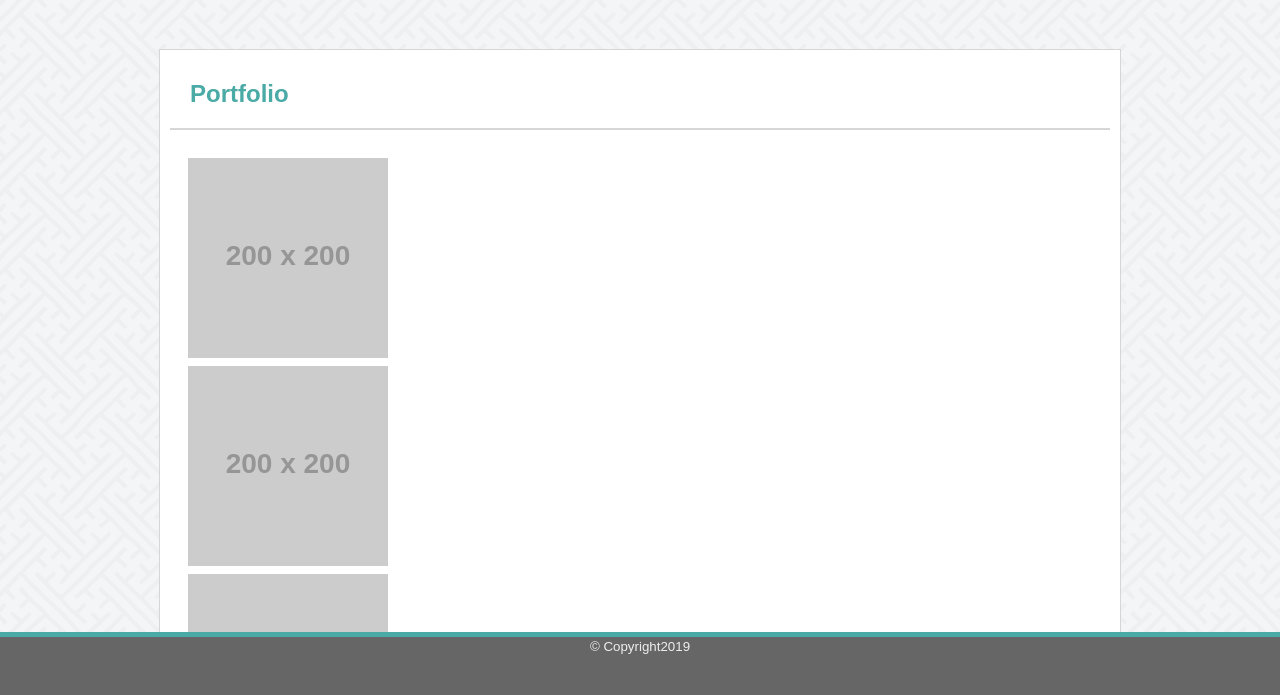
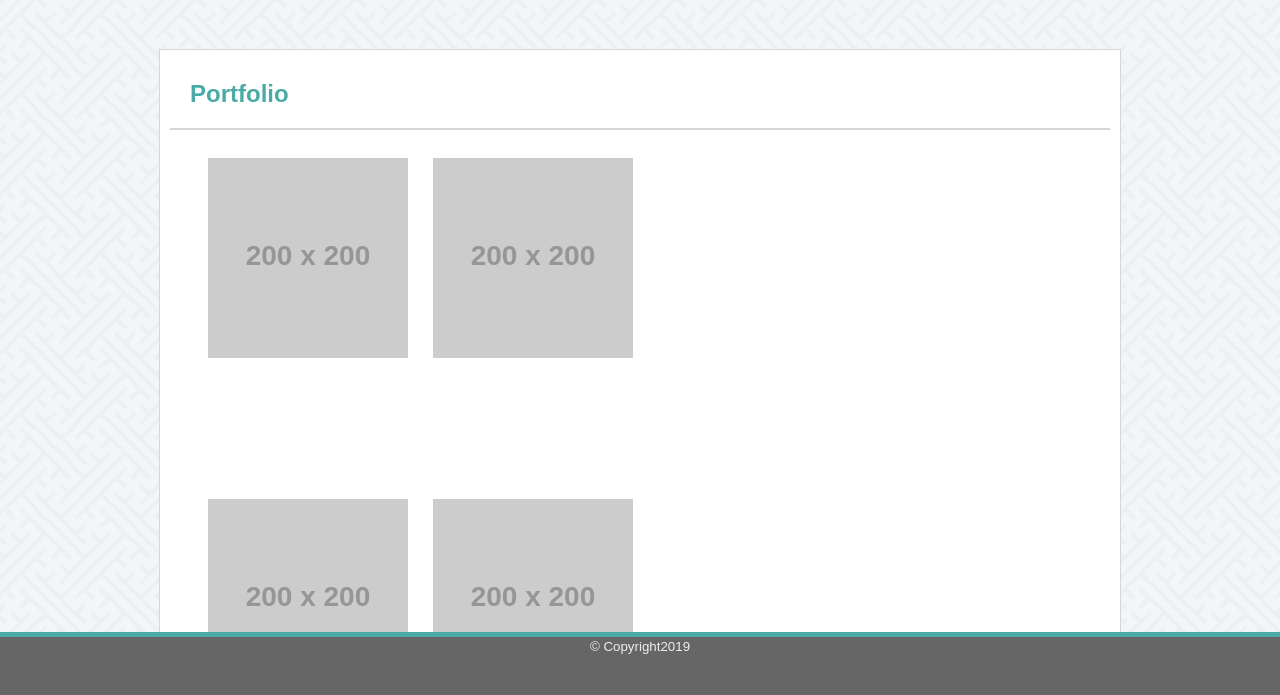
Before and after one commit to ColeMiller21/Basic-Portfolio, a plain HTML site: page portfolio.html in a window 1280 px wide. Shown: the part 103-798 px from the top of the page. Drawn offline with Linux system fonts and the light colour scheme; placeholder pictures from the web are drawn by us.

Commit message:
created css grid for portfolio page

```diff
--- a/assets/css/portfolio.css
+++ b/assets/css/portfolio.css
@@ -1,11 +1,19 @@
 .container {
+    margin-bottom: 150px;
 
+}
+
+#aboutMe {
+    display: grid;
+    grid-template-columns: 100px 100px;
+    grid-gap: 125px;
 }
 #project1 {
     height: 200px;
     width: 200px;
     margin: 8px;
     padding-right:20px;
+    padding-left: 20px;
 }
 
 #project2 {
@@ -13,6 +21,7 @@
     width: 200px;
     margin: 8px;
     padding-right: 20px;
+    padding-left: 20px;
 
 }
 
@@ -21,6 +30,7 @@
     width: 200px;
     margin: 8px;
     padding-right: 20px;
+    padding-left: 20px;
 }
 
 #project4 {
@@ -28,6 +38,7 @@
     width: 200px;
     margin: 8px;
     padding-right: 20px;
+    padding-left: 20px;
 
 }
 
@@ -36,4 +47,5 @@
     width: 200px;
     margin: 8px;
     padding-right: 20px;
+    padding-left: 20px;
 }
--- a/portfolio.html
+++ b/portfolio.html
@@ -1,7 +1,7 @@
 <!DOCTYPE html>
 <html>
 <head>
-    <title>Basic Portfolio</title>
+    <title>Portfolio</title>
     <link rel="stylesheet" href="assets/css/style.css">
     <link rel="stylesheet" href="assets/css/portfolio.css">
 <div id="header">
@@ -14,7 +14,7 @@
         <nav>
             <ul>
             <li><a href="index.html">About</a></li>
-            <li><a href="#">Portfolio</a></li>
+            <li><a href="portfolio.html">Portfolio</a></li>
             <li><a href="contact.html">Contact</a></li>
             </ul>
         </nav>
```
Also changed, not shown: contact.html (+1 -1 lines), index.html (+2 -2 lines).
